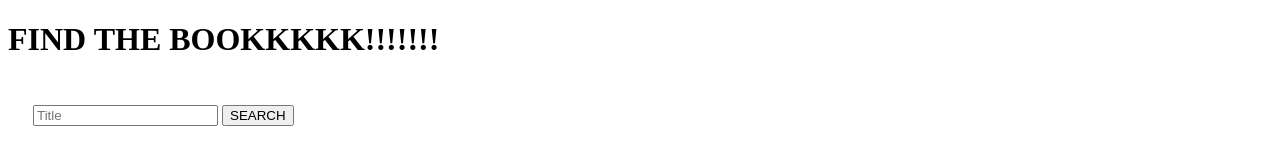
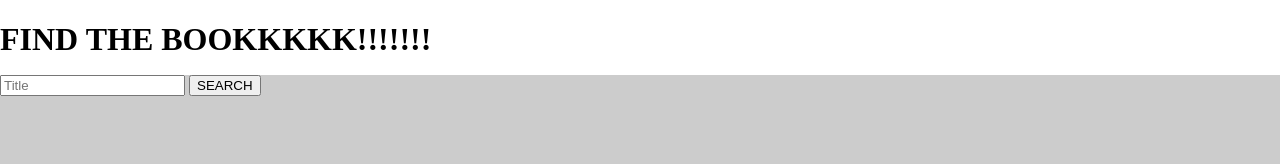
Before and after one commit to chrisjaff/Project-4-Books-, a plain HTML site: page books/index.html in a window 1280 px wide. Drawn offline with nearby package versions, Linux system fonts and the light colour scheme.

Commit message:
css added

```diff
--- a/books/index.html
+++ b/books/index.html
@@ -1,18 +1,20 @@
 <!DOCTYPE html>
-<html>
+<html lang="en">
   <head>
     <meta charset="utf-8">
     <title>GOOGLE BOOKS API</title>
     <link rel="stylesheet" href="style.css">
   </head>
   <body>
+  <div class="header">
     <h1>FIND THE BOOKKKKK!!!!!!!</h1>
-    <form id="myForm" class="form-inline form-search" name="myForm">
+  </div>
+  <div class="content">
     <input id="search" placeholder="Title">
     <button id="button" type="button">SEARCH</button>
-  </form>
-    <div id="results"></div>
-<div id="container"></div>
+      <div id="results"></div>
+  </div>
+
 
     <script src="https://ajax.googleapis.com/ajax/libs/jquery/3.1.1/jquery.min.js"></script>
     <script src="js/main.js"></script>
--- a/books/style.css
+++ b/books/style.css
@@ -1,4 +1,25 @@
-#myForm {
-    padding-top:25px;
-    margin-left:25px;
+html, body {
+    height: 100%;
+    width: 100%;
+    padding: 0;
+    margin: 0;
 }
+
+body {
+    display: flex;
+    flex-direction: column;
+}
+
+.header {
+    height: 75px;
+
+}
+
+.content {
+    flex: auto;
+    background-color: #ccc;
+}
+
+footer {
+    height: 25px;
+}
```
